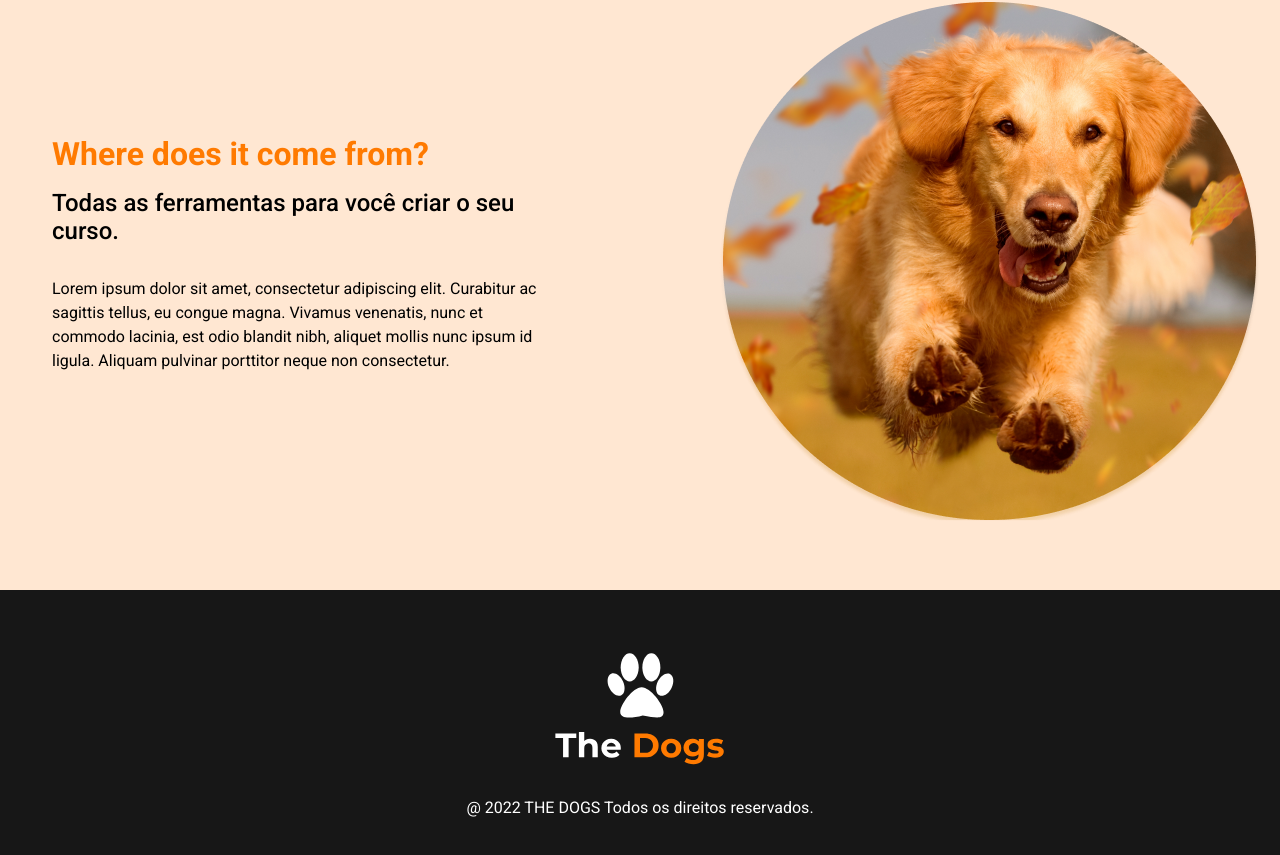
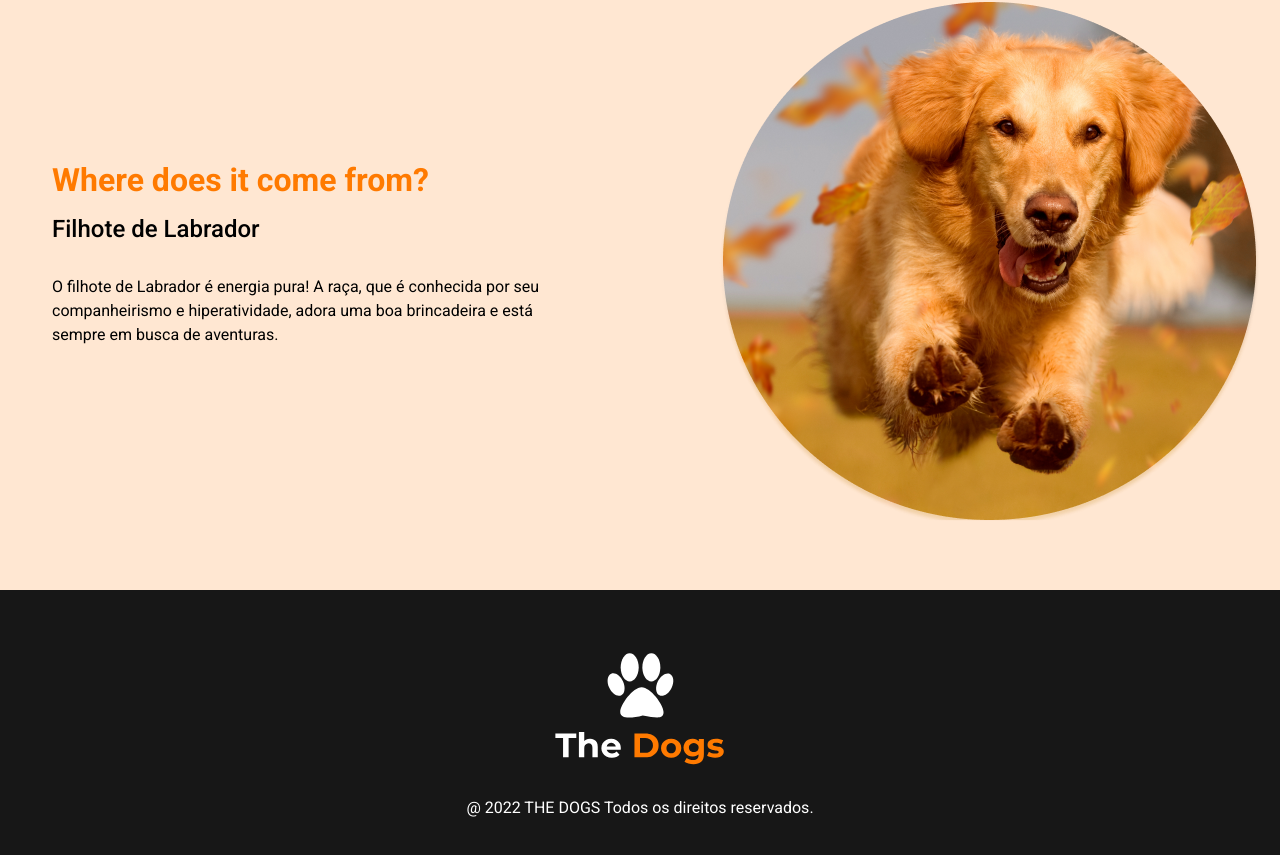
Before and after one commit to DaviGDias/thedogs, a Next.js app: page / in a window 1280 px wide. Shown: the part 2380-3235 px from the top of the page. Built offline with nearby package versions, Linux system fonts and the light colour scheme.

Commit message:
Update index.tsx

```diff
--- a/src/components/SectionFour/index.tsx
+++ b/src/components/SectionFour/index.tsx
@@ -9,13 +9,10 @@ export function SectionFour(){
             <ContainerText id="SectionFour">
                 <TitleText>Where does it come from?</TitleText>
                 <TextSubTitle>
-                    Todas as ferramentas
-                    para você criar o seu curso.
+                    Filhote de Labrador
                 </TextSubTitle>
                 <TextP>
-                    Lorem ipsum dolor sit amet, consectetur adipiscing elit. Curabitur ac sagittis tellus,
-                    eu congue magna. Vivamus venenatis, nunc et commodo lacinia, est odio blandit nibh, aliquet
-                    mollis nunc ipsum id ligula. Aliquam pulvinar porttitor neque non consectetur.
+                    O filhote de Labrador é energia pura! A raça, que é conhecida por seu companheirismo e hiperatividade, adora uma boa brincadeira e está sempre em busca de aventuras.
                 </TextP>
 
             </ContainerText>
```
